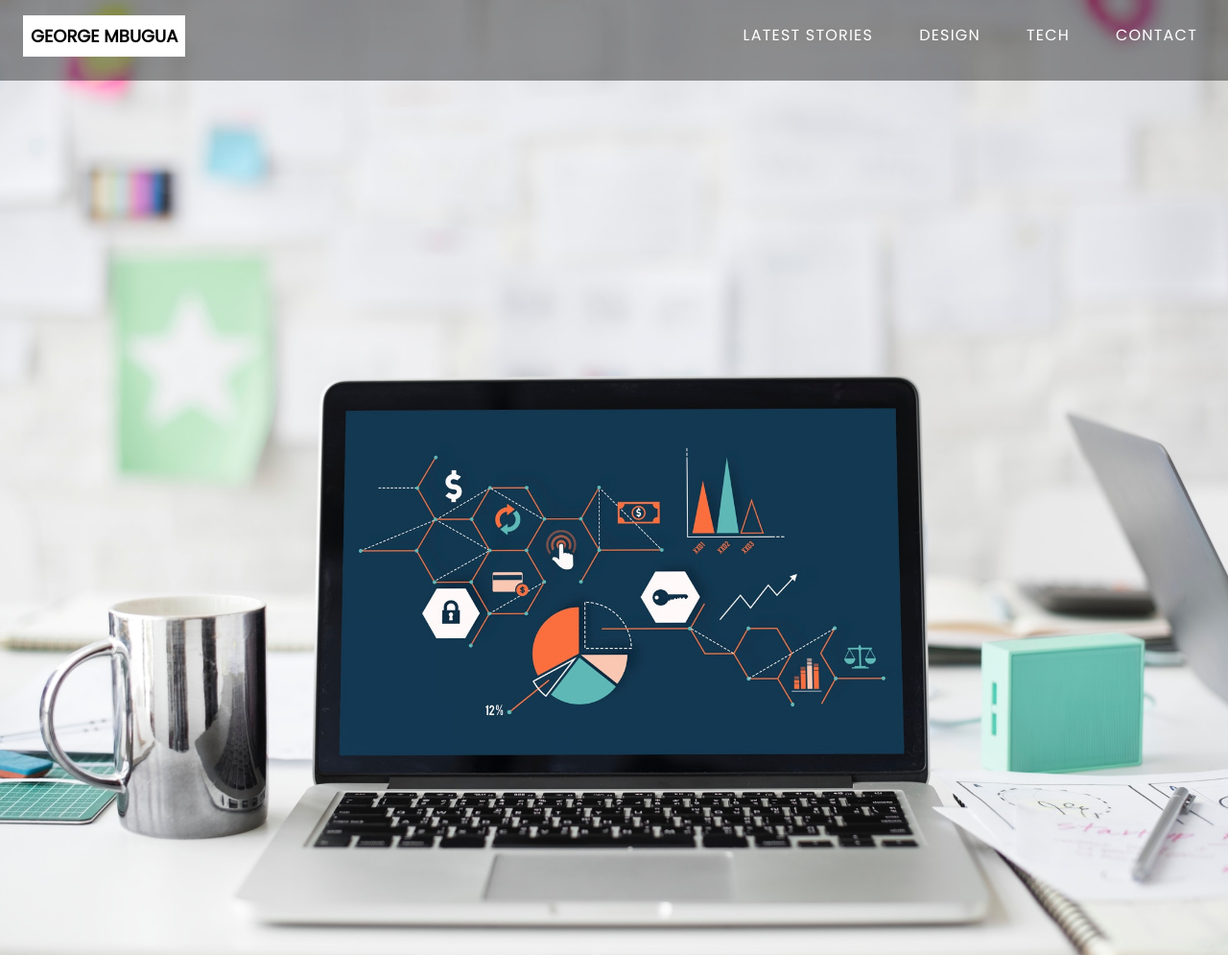
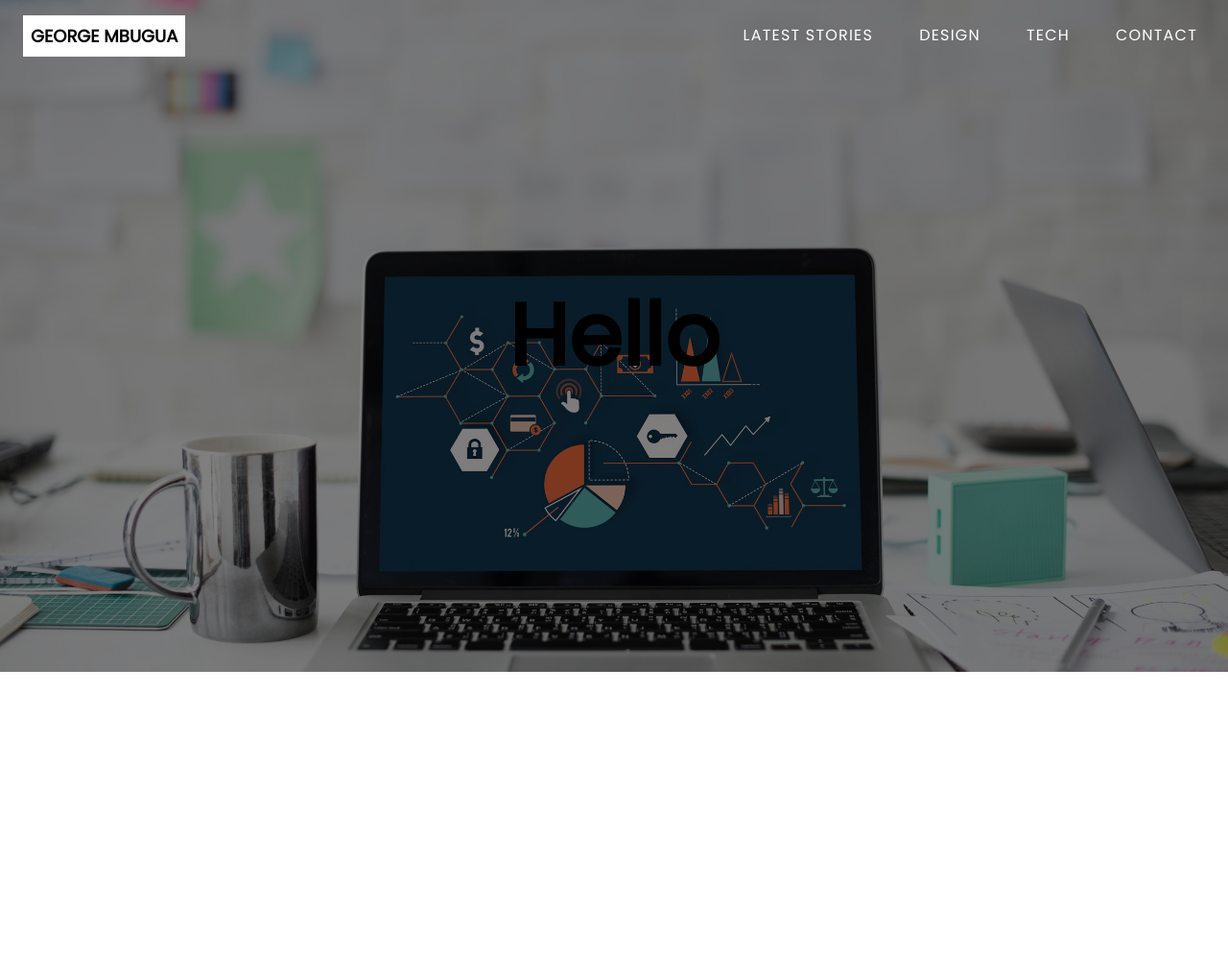
Before and after one commit to gmbugua/Blog, a plain HTML site: page index.html in a window 1280 px wide. Shown: the top 995 px of the page at 96% size. After the commit the page ends 800 px from the top, so only its background shows below. Drawn offline with Linux system fonts and the light colour scheme.

Commit message:
Overlay set, working on problem with font color

```diff
--- a/index.html
+++ b/index.html
@@ -34,8 +34,12 @@
     </nav>
   </div>
   <main>
-    <section id="banner-img">
-      <div class="banner"></div>
+    <section class="main-banner">
+      <div class="banner">
+        <div class="banner-msg">
+          <h1> Hello </h1>
+        </div>
+      </div>
       <div class="overlay"></div>
     </section>
   </main>
--- a/style.css
+++ b/style.css
@@ -17,13 +17,43 @@ body {
   font-weight: 400;
 }
 
+/* BANNER */
+
+.main-banner {
+  padding: 0;
+  margin: 0;
+}
+
 .banner {
   width: 100%;
-  height: 1000px;
+  padding: 0;
+  height: 700px;
   background: url(img/background-photo.jpg);
   background-repeat: no-repeat;
   background-position: center;
   background-size: cover;
+  display: table;
+}
+
+.overlay {
+  position: absolute;
+  top: 0px;
+  left: 0;
+  bottom: 0;
+  right: 0;
+  height: 700px;
+  background: rgba(0, 0, 0, 0.5);
+}
+
+.banner-msg {
+  display: table-cell;
+  vertical-align: middle;
+}
+
+.main-banner {
+  text-align: center;
+  font-size: 60px;
+  font-color: white;
 }
 
 /* Navigation */
@@ -33,7 +63,7 @@ nav {
   width: 100%;
   padding: 8px;
   height: 84px;
-  background: rgba(0, 0, 0, 0.4)
+  z-index: 1;
 }
 
 .logo {
```
